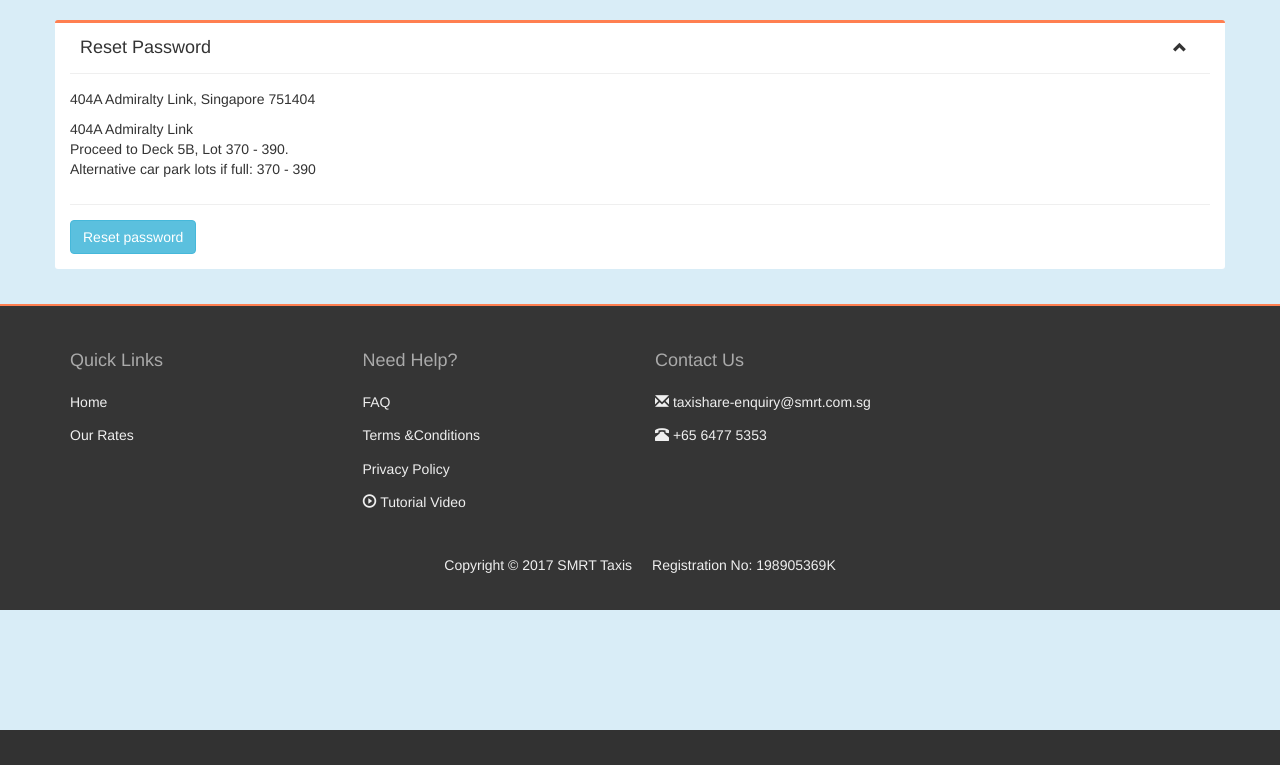
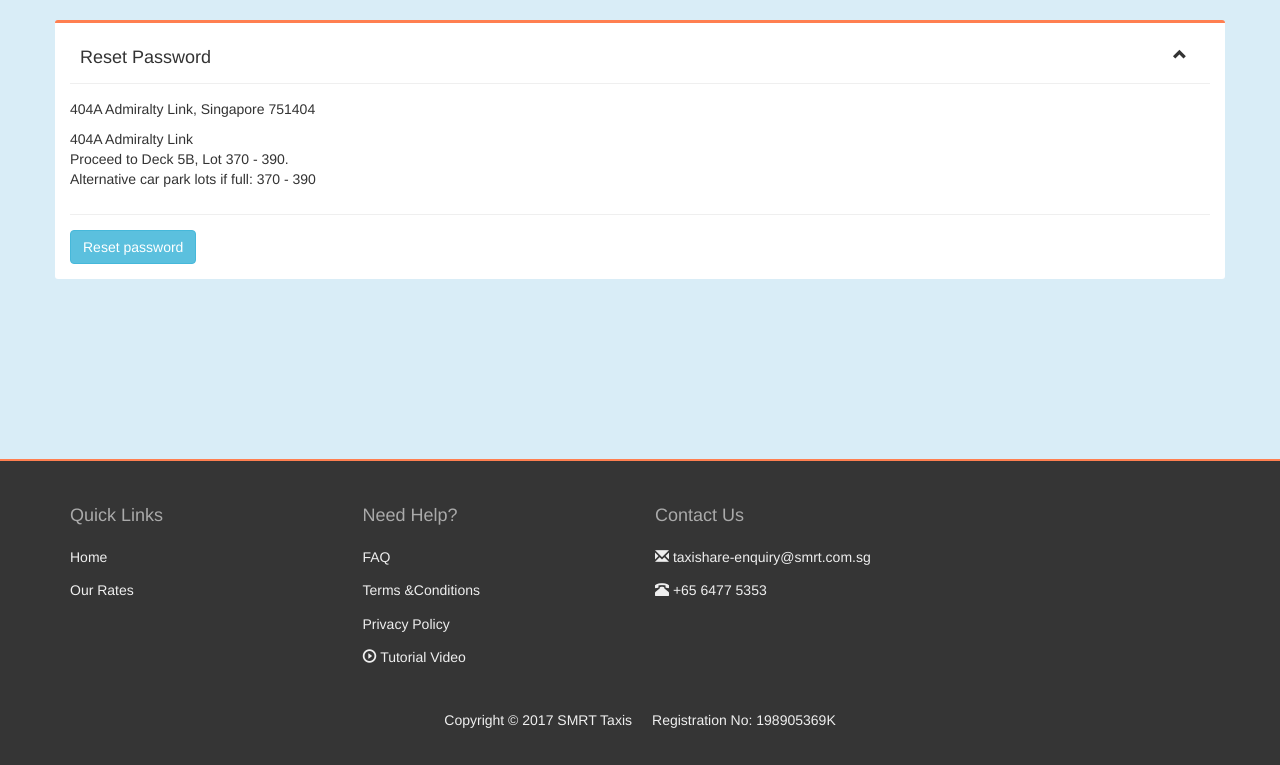
Before and after one commit to qq734552377/www, a PHP site: page /temple.html in a window 1280 px wide. Shown: the part 70-835 px from the top of the page. Before the commit the page ends 800 px from the top, so only its background shows below. Run offline with PHP 8.4, Linux system fonts and the light colour scheme; some libraries are stand-ins or nearby versions.

Commit message:
box的corner样式更改

```diff
--- a/bootstrap_study/css/gohost.css
+++ b/bootstrap_study/css/gohost.css
@@ -60,7 +60,6 @@ a{
 }
 
 .main-footer{
-
     background-color: #353535;
     border-top: 2px solid coral;
 }
@@ -103,13 +102,15 @@ a{
 
 }
 .my-box .container .box .box-header{
-    position: relative;
     margin: 15px 10px;
+    margin-top: 0;
+    padding-top: 15px;
+}
+.my-box .container .box .box-header .box-header-title{
+
 }
 .my-box .container .box .box-header .box-corner{
-    position: absolute;
-    right: 0px;
-    top: -7px;
+    float: right;
 }
 .my-box .container .box .box-header .box-corner button{
     background-color: transparent;
--- a/bootstrap_study/temple.html
+++ b/bootstrap_study/temple.html
@@ -76,14 +76,13 @@
     <div class="container">
         <div class="box">
             <div class="box-header">
-                <h4 class="box-header-title">Reset Password</h4>
                 <div class="box-corner ">
                     <button class="btn" data-toggle="collapse" data-target="#isme" aria-controls="isme"
                             aria-expanded="true">
                         <i class="glyphicon"></i>
                     </button>
                 </div>
-
+                <h4 class="box-header-title">Reset Password</h4>
             </div>
 
             <div class="box-body collapse in" id="isme">
@@ -107,7 +106,9 @@
 
 <!--标签盒子结尾-->
 
+<div style="margin-bottom: 180px">
 
+</div>
 
 
 <!--页面脚部-->
```
